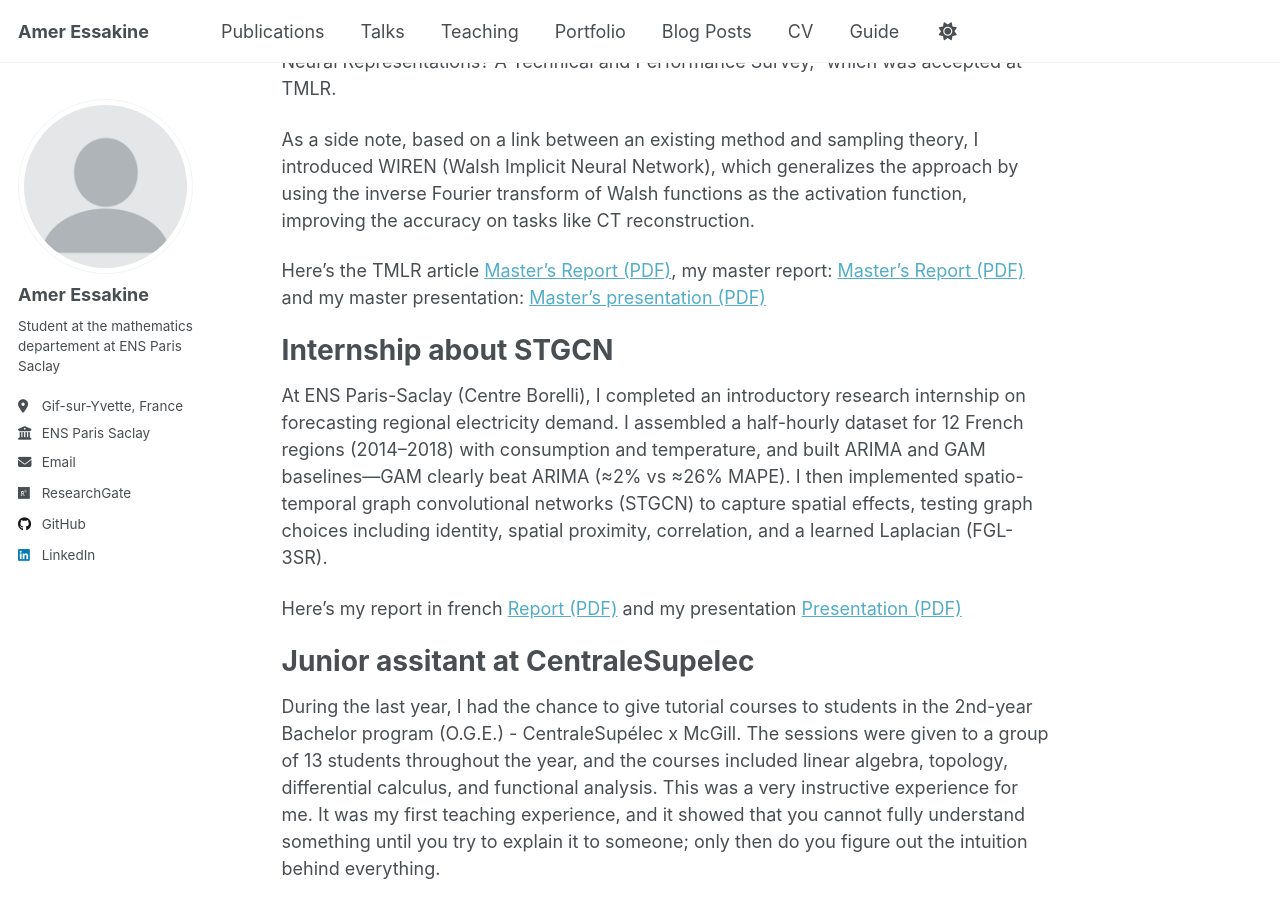
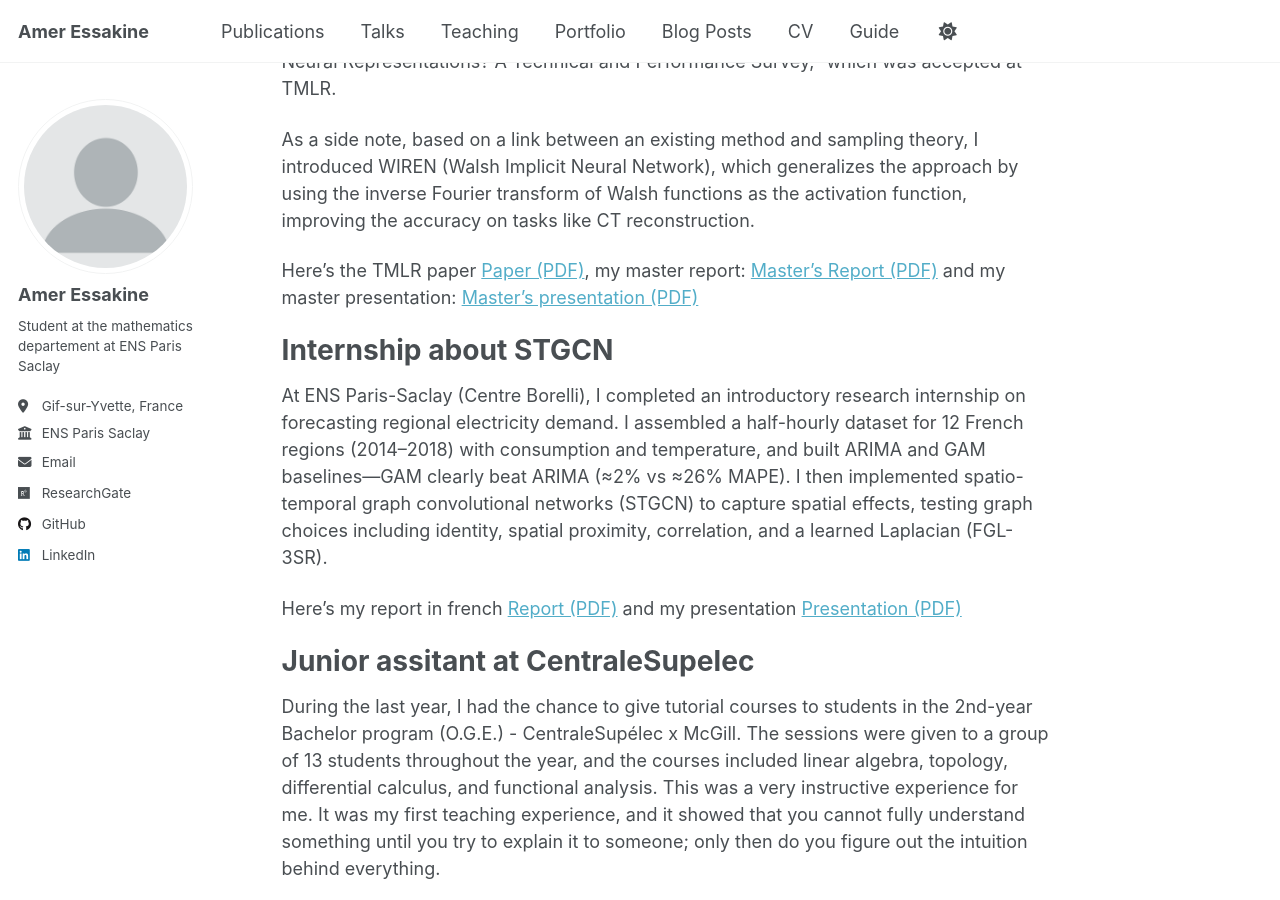
Before and after one commit to aessakine/aessakine.github.io, a Jekyll site: the page built from _pages/about.md, in a window 1280 px wide and 900 px high, scrolled down 1004 px. Built offline with Jekyll 4.4.1, drawn with Linux system fonts in a browser that asks for light colours; a script that is not in the unit is left out.

Commit message:
Update about.md

```diff
--- a/_pages/about.md
+++ b/_pages/about.md
@@ -29,7 +29,7 @@ At the University of Cambridge, I undertook a research internship under the supe
 
 As a side note, based on a link between an existing method and sampling theory, I introduced WIREN (Walsh Implicit Neural Network), which generalizes the approach by using the inverse Fourier transform of Walsh functions as the activation function, improving the accuracy on tasks like CT reconstruction.
 
-Here's the TMLR article [Master’s Report (PDF)](https://arxiv.org/pdf/2411.03688), my master report: [Master’s Report (PDF)]({{ '/files/M1 report.pdf' | relative_url }}) and my master presentation: [Master’s presentation (PDF)]({{ '/files/M1 presentation.pdf' | relative_url }})
+Here's the TMLR paper [Paper (PDF)](https://arxiv.org/pdf/2411.03688), my master report: [Master’s Report (PDF)]({{ '/files/M1 report.pdf' | relative_url }}) and my master presentation: [Master’s presentation (PDF)]({{ '/files/M1 presentation.pdf' | relative_url }})
 
 
 Internship about STGCN
```
